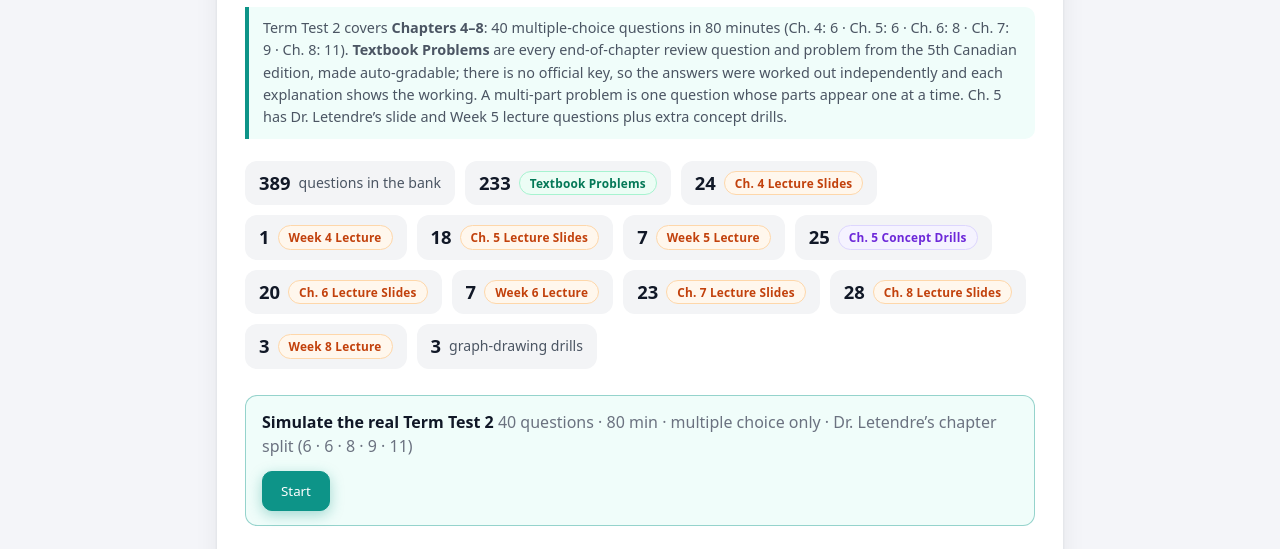
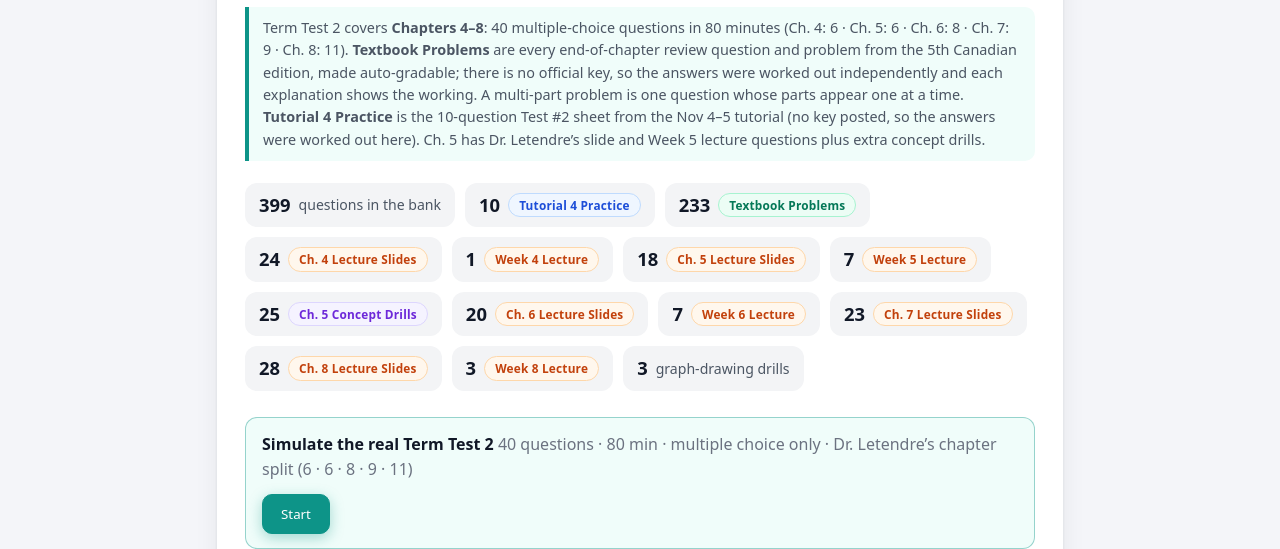
Before and after one commit to shamair28/econhub, a plain HTML site: page 1BB3/1BB3-tt2.html in a window 1280 px wide. Shown: the part 215-764 px from the top of the page. Drawn offline with Linux system fonts and the light colour scheme.

Commit message:
1BB3 Term Test 2: add Tutorial 4 practice questions with worked answers
Co-Authored-By: Claude Opus 5.5 <noreply@anthropic.com>

```diff
--- a/1BB3/1BB3-tt2.html
+++ b/1BB3/1BB3-tt2.html
@@ -27,6 +27,7 @@ PracticeEngine.mount(document.getElementById('app'), {
   subtitle: 'Chapters 4–8 · Fall 2026 (Dr. Letendre) · Test date: Saturday November 7, 2026, 9:00 am',
   homeHref: '/',
   banks: [
+    'banks/1BB3-mt2-tut4.json',
     'banks/1BB3-mt2-text-ch4.json',
     'banks/1BB3-mt2-text-ch5.json',
     'banks/1BB3-mt2-text-ch6.json',
@@ -43,7 +44,7 @@ PracticeEngine.mount(document.getElementById('app'), {
     id: 'f26-tt2',
     label: 'Fall 2026 Term Test 2',
     units: [4, 5, 6, 7, 8],
-    note: 'Term Test 2 covers **Chapters 4–8**: 40 multiple-choice questions in 80 minutes (Ch. 4: 6 · Ch. 5: 6 · Ch. 6: 8 · Ch. 7: 9 · Ch. 8: 11). **Textbook Problems** are every end-of-chapter review question and problem from the 5th Canadian edition, made auto-gradable; there is no official key, so the answers were worked out independently and each explanation shows the working. A multi-part problem is one question whose parts appear one at a time. Ch. 5 has Dr. Letendre’s slide and Week 5 lecture questions plus extra concept drills.'
+    note: 'Term Test 2 covers **Chapters 4–8**: 40 multiple-choice questions in 80 minutes (Ch. 4: 6 · Ch. 5: 6 · Ch. 6: 8 · Ch. 7: 9 · Ch. 8: 11). **Textbook Problems** are every end-of-chapter review question and problem from the 5th Canadian edition, made auto-gradable; there is no official key, so the answers were worked out independently and each explanation shows the working. A multi-part problem is one question whose parts appear one at a time. **Tutorial 4 Practice** is the 10-question Test #2 sheet from the Nov 4–5 tutorial (no key posted, so the answers were worked out here). Ch. 5 has Dr. Letendre’s slide and Week 5 lecture questions plus extra concept drills.'
   },
   unitWord: 'Ch.',
   unitNoun: 'chapter',
--- /dev/null
+++ b/1BB3/banks/1BB3-mt2-tut4.json
@@ -0,0 +1,383 @@
+{
+  "schema": "practice-bank/v1",
+  "id": "1BB3-mt2-tut4",
+  "course": "ECON 1BB3",
+  "title": "Tutorial 4 · Test #2 Practice Questions",
+  "defaultSource": {
+    "label": "Tutorial 4 Practice",
+    "kind": "past-test"
+  },
+  "description": "Dr. Letendre’s Tutorial 4 (Nov 4–5) Test #2 practice questions, Ch. 4–8. No key was posted; answers and explanations were worked out independently.",
+  "questions": [
+    {
+      "id": "tut4-q1",
+      "type": "mc",
+      "unit": 4,
+      "topic": "Investment in GDP",
+      "tags": [
+        "ch4",
+        "gdp-components"
+      ],
+      "difficulty": 2,
+      "source": {
+        "ref": "Q1"
+      },
+      "prompt": "The Lee family won a $50 million jackpot and made several major purchases. Which of their purchases would be counted as <b>investment</b> when calculating <b>Canadian</b> GDP by the expenditure approach?",
+      "options": [
+        {
+          "id": "a",
+          "text": "the villa they just built in the Swiss Alps for $2 million"
+        },
+        {
+          "id": "b",
+          "text": "the second-hand yacht they purchased for $1 million and expect to sell for a profit before year’s end"
+        },
+        {
+          "id": "c",
+          "text": "the vintage Rolls Royce car they purchased in London for $500,000"
+        },
+        {
+          "id": "d",
+          "text": "the new house they built in Calgary for $200,000 to serve as living quarters for their ten new servants"
+        }
+      ],
+      "answer": "d",
+      "explanation": "**New residential construction counts as investment**, so the new Calgary house is investment in Canadian GDP. The Swiss villa is produced in Switzerland, so it is not part of Canadian GDP at all. The second-hand yacht and the vintage Rolls Royce were produced in earlier years, so buying them adds nothing to this year’s GDP (and a car bought by a household would be consumption anyway). Planning to resell something does not make it investment.",
+      "shuffleOptions": false
+    },
+    {
+      "id": "tut4-q2",
+      "type": "mc",
+      "unit": 4,
+      "topic": "Expenditure approach",
+      "tags": [
+        "ch4",
+        "gdp-components",
+        "calculation"
+      ],
+      "difficulty": 1,
+      "source": {
+        "ref": "Q2"
+      },
+      "prompt": "Refer to the data below. What is GDP?<br><br>Consumption: $2,000<br>Gross investment: $600<br>Government purchases: $500<br>Net exports: −$40<br>Transfer payments: $340",
+      "options": [
+        {
+          "id": "a",
+          "text": "$2,720"
+        },
+        {
+          "id": "b",
+          "text": "$3,060"
+        },
+        {
+          "id": "c",
+          "text": "$3,140"
+        },
+        {
+          "id": "d",
+          "text": "$3,400"
+        }
+      ],
+      "answer": "b",
+      "explanation": "GDP = C + I + G + NX = 2,000 + 600 + 500 − 40 = **$3,060**. **Transfer payments are left out**: they are not purchases of newly produced goods and services, just a transfer of income. Adding them gives the $3,400 trap; ignoring the minus sign on NX gives $3,140.",
+      "shuffleOptions": false
+    },
+    {
+      "id": "tut4-q3",
+      "type": "mc",
+      "unit": 4,
+      "topic": "GDP deflator vs CPI",
+      "tags": [
+        "ch4",
+        "price-indexes"
+      ],
+      "difficulty": 3,
+      "source": {
+        "ref": "Q3"
+      },
+      "prompt": "Most, but not all, athletic apparel sold in Canada is imported from other nations. If the price of athletic apparel increases, what will happen to the GDP deflator?",
+      "options": [
+        {
+          "id": "a",
+          "text": "It will increase less than the consumer price index will."
+        },
+        {
+          "id": "b",
+          "text": "It will increase more than the consumer price index will."
+        },
+        {
+          "id": "c",
+          "text": "It will not increase, but the consumer price index will increase."
+        },
+        {
+          "id": "d",
+          "text": "It will increase, but the consumer price index will not increase."
+        }
+      ],
+      "answer": "a",
+      "explanation": "The **GDP deflator only covers goods produced in Canada**, so it picks up the price rise only for the small share of apparel made here. The **CPI covers what households buy, imports included**, so it picks up the whole price rise. The deflator still rises a little (some apparel is domestic), but **less than the CPI**. It would not rise at all only if every item were imported.",
+      "shuffleOptions": false
+    },
+    {
+      "id": "tut4-q4",
+      "type": "mc",
+      "unit": 8,
+      "topic": "45° diagram",
+      "tags": [
+        "ch8",
+        "ae-model",
+        "inventories"
+      ],
+      "difficulty": 2,
+      "source": {
+        "ref": "Q4"
+      },
+      "prompt": "Refer to the graph. Which of the following best describes the situation at point C?",
+      "options": [
+        {
+          "id": "a",
+          "text": "Consumption expenditures exceed disposable income."
+        },
+        {
+          "id": "b",
+          "text": "Producers are experiencing an unexpected loss in inventory."
+        },
+        {
+          "id": "c",
+          "text": "Aggregate expenditure is exactly equal to real GDP."
+        },
+        {
+          "id": "d",
+          "text": "Real GDP exceeds aggregate expenditure."
+        }
+      ],
+      "answer": "b",
+      "explanation": "Point C is on the AE line to the **left of equilibrium (A)**, where the AE line is **above** the 45° line: aggregate expenditure is greater than real GDP. Firms sell more than they produce, so **inventories fall unexpectedly** (an unplanned inventory decrease), and they respond by raising output toward A. AE = GDP only at A; GDP exceeds AE at points to the right of A, such as B.",
+      "shuffleOptions": false,
+      "figure": {
+        "type": "image",
+        "src": "banks/img/1BB3-tut4-q4.png",
+        "alt": "45-degree diagram: the C + I + G + NX line starts at 2 on the vertical axis and is flatter than the 45-degree line, crossing it at point A (6, 6). Point C is on the AE line at real GDP 3, above the 45-degree line; point B is on the AE line at real GDP 9, below it.",
+        "caption": "Redrawn from the Tutorial 4 slide"
+      }
+    },
+    {
+      "id": "tut4-q5",
+      "type": "mc",
+      "unit": 5,
+      "topic": "Labour force",
+      "tags": [
+        "ch5",
+        "labour-force-survey"
+      ],
+      "difficulty": 2,
+      "source": {
+        "ref": "Q5"
+      },
+      "prompt": "Which of the following people would be counted in the labour force?",
+      "options": [
+        {
+          "id": "a",
+          "text": "Chou, who lost his job and last looked for work five months ago"
+        },
+        {
+          "id": "b",
+          "text": "Stephanie, who holds a Ph.D. in history, but can find only part-time employment at a fast-food restaurant"
+        },
+        {
+          "id": "c",
+          "text": "Jordan, who would like to work as a stockbroker but is now a househusband"
+        },
+        {
+          "id": "d",
+          "text": "Steffan, who thinks he could easily earn $100,000 per year, despite the opinion of the psychiatrist at the hospital where he is a resident patient"
+        }
+      ],
+      "answer": "b",
+      "explanation": "Stephanie has a job, so she is **employed**, and the employed are part of the labour force (her underemployment is invisible in the statistics). Chou has not searched in the **last four weeks**, so he is not unemployed: he is not in the labour force (likely a discouraged worker). Jordan is neither working nor searching, and Steffan, a resident hospital patient, is not available to work: neither is in the labour force.",
+      "shuffleOptions": false
+    },
+    {
+      "id": "tut4-q6",
+      "type": "mc",
+      "unit": 5,
+      "topic": "Types of unemployment",
+      "tags": [
+        "ch5",
+        "types-of-unemployment"
+      ],
+      "difficulty": 1,
+      "source": {
+        "ref": "Q6"
+      },
+      "prompt": "What type of unemployment is most likely to help the economy become more efficient?",
+      "options": [
+        {
+          "id": "a",
+          "text": "cyclical"
+        },
+        {
+          "id": "b",
+          "text": "structural"
+        },
+        {
+          "id": "c",
+          "text": "seasonal"
+        },
+        {
+          "id": "d",
+          "text": "frictional"
+        }
+      ],
+      "answer": "d",
+      "explanation": "**Frictional** unemployment is the time spent matching workers with jobs. Searching longer lets workers find jobs that suit their skills better, so **better matches raise productivity**. Cyclical (recession job losses), structural (skills mismatch) and seasonal unemployment do not improve matches.",
+      "shuffleOptions": false
+    },
+    {
+      "id": "tut4-q7",
+      "type": "mc",
+      "unit": 5,
+      "topic": "Real interest rate",
+      "tags": [
+        "ch5",
+        "interest-rates",
+        "calculation"
+      ],
+      "difficulty": 1,
+      "source": {
+        "ref": "Q7"
+      },
+      "prompt": "Suppose the inflation rate is 4 percent and the nominal interest rate is 9 percent. What is the real interest rate?",
+      "options": [
+        {
+          "id": "a",
+          "text": "13 percent"
+        },
+        {
+          "id": "b",
+          "text": "9 percent"
+        },
+        {
+          "id": "c",
+          "text": "5 percent"
+        },
+        {
+          "id": "d",
+          "text": "–5 percent"
+        }
+      ],
+      "answer": "c",
+      "explanation": "Real interest rate = nominal rate − inflation rate = 9% − 4% = **5%**. Adding the two (13%) or subtracting the wrong way (−5%) are the traps.",
+      "shuffleOptions": false
+    },
+    {
+      "id": "tut4-q8",
+      "type": "mc",
+      "unit": 5,
+      "topic": "Employment from rates",
+      "tags": [
+        "ch5",
+        "labour-force-survey",
+        "calculation"
+      ],
+      "difficulty": 3,
+      "source": {
+        "ref": "Q8"
+      },
+      "prompt": "In 2000 in Japan, based on concepts similar to those used to compute Canadian employment statistics, the unemployment rate was about 4.8 percent, the labour force participation rate was about 62 percent, and the adult population was about 108 million. How many people were employed?",
+      "options": [
+        {
+          "id": "a",
+          "text": "about 52 million"
+        },
+        {
+          "id": "b",
+          "text": "about 64 million"
+        },
+        {
+          "id": "c",
+          "text": "about 67 million"
+        },
+        {
+          "id": "d",
+          "text": "about 103 million"
+        }
+      ],
+      "answer": "b",
+      "explanation": "Work backwards. Labour force = participation rate × adult population = 0.62 × 108 = **66.96 million**. Unemployed = 4.8% of the labour force, so employed = 66.96 × (1 − 0.048) = **63.7 million, about 64 million**. The 67 million option is the whole labour force; 103 million is 108 × (1 − 0.048), which wrongly applies the unemployment rate to the whole population.",
+      "shuffleOptions": false
+    },
+    {
+      "id": "tut4-q9",
+      "type": "mc",
+      "unit": 7,
+      "topic": "Per-worker production function",
+      "tags": [
+        "ch7",
+        "production-function"
+      ],
+      "difficulty": 2,
+      "source": {
+        "ref": "Q9"
+      },
+      "prompt": "Suppose a nation moves upward along its per-worker production function. How will labour productivity be affected?",
+      "options": [
+        {
+          "id": "a",
+          "text": "Labour productivity will rise."
+        },
+        {
+          "id": "b",
+          "text": "Labour productivity will fall."
+        },
+        {
+          "id": "c",
+          "text": "Labour productivity will remain the same."
+        },
+        {
+          "id": "d",
+          "text": "Labour productivity will first rise and then fall."
+        }
+      ],
+      "answer": "a",
+      "explanation": "The per-worker production function plots **real GDP per hour worked (labour productivity)** against **capital per hour worked**. Moving up along it means more capital per worker, so **output per worker rises**. It rises at a decreasing rate (diminishing returns), but it never falls. Only technological change *shifts* the curve up.",
+      "shuffleOptions": false
+    },
+    {
+      "id": "tut4-q10",
+      "type": "mc",
+      "unit": 6,
+      "topic": "Loanable funds",
+      "tags": [
+        "ch6",
+        "loanable-funds"
+      ],
+      "difficulty": 2,
+      "source": {
+        "ref": "Q10"
+      },
+      "prompt": "Suppose the interest rate increases. Other things constant, how will the demand or quantity demanded of loanable funds be affected?",
+      "options": [
+        {
+          "id": "a",
+          "text": "The demand for loanable funds curve will shift to the right."
+        },
+        {
+          "id": "b",
+          "text": "The demand for loanable funds curve will shift to the left."
+        },
+        {
+          "id": "c",
+          "text": "The quantity of loanable funds demanded will increase."
+        },
+        {
+          "id": "d",
+          "text": "The quantity of loanable funds demanded will decrease."
+        }
+      ],
+      "answer": "d",
+      "explanation": "A change in the interest rate is a **movement along** the demand curve, not a shift: the curve is drawn against the interest rate. A higher real interest rate makes borrowing for investment more expensive, so the **quantity of loanable funds demanded decreases**. The demand curve shifts only when something else changes, such as expected profitability or taxes on business.",
+      "shuffleOptions": false
+    }
+  ]
+}
```
Also changed, not shown: 1BB3/banks/img/1BB3-tut4-q4.png (added).
